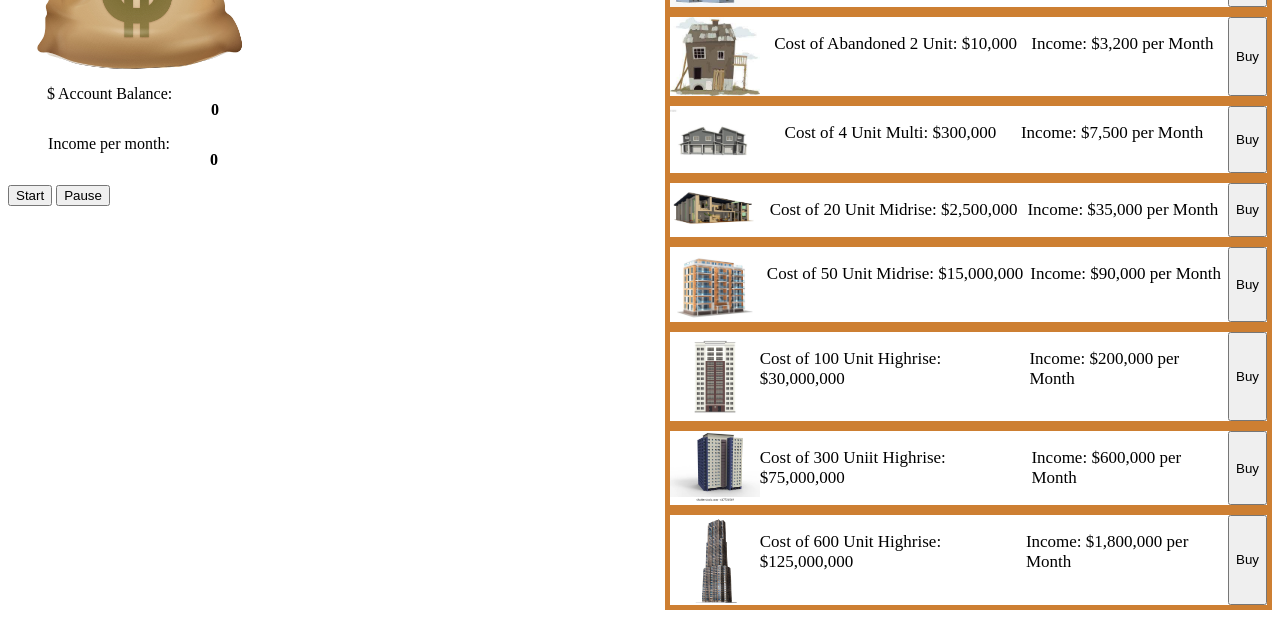
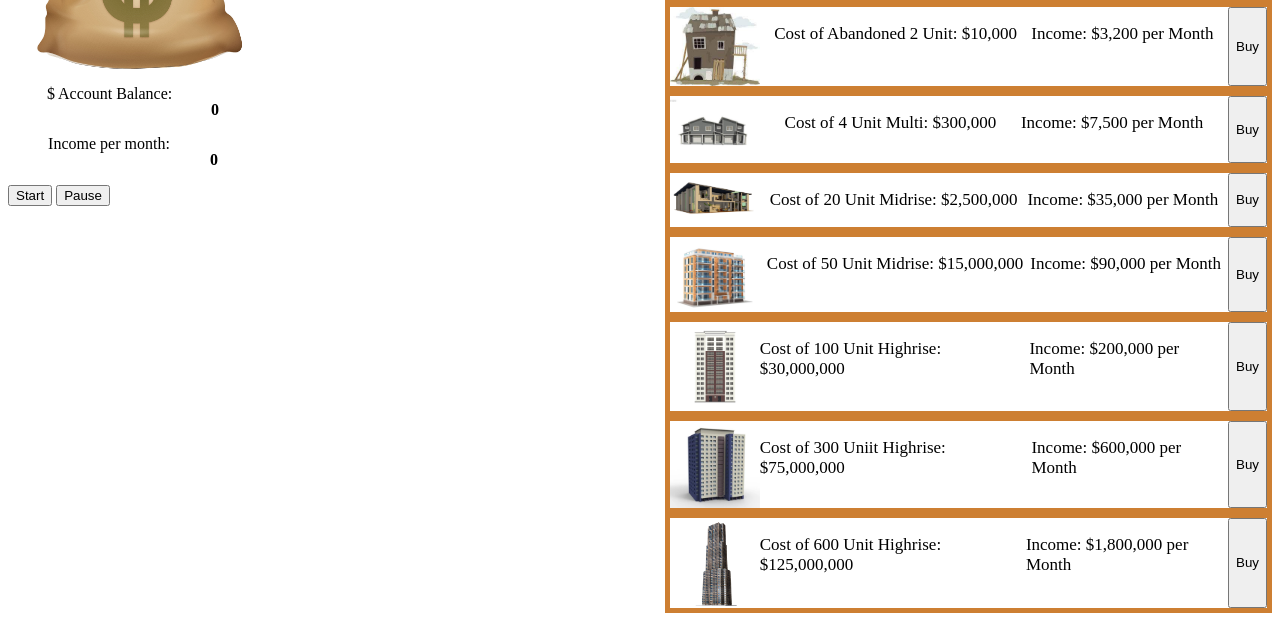
Before and after one commit to AGuyNamedDJ/Real-Estate-Clicker-Game, a website: page index.html in a window 1280 px wide. Shown: the part 173-800 px from the top of the page. Drawn offline with Linux system fonts and the light colour scheme.

Commit message:
updated images

```diff
--- a/index.html
+++ b/index.html
@@ -191,7 +191,7 @@
       >
         <img
           style="width: 15%; height: 15%"
-          src="three-hundred-unit-highrise-bullding.webp"
+          src="three-hundred-unit-highrise.jpg"
         />
         <p>Cost of 300 Uniit Highrise: $75,000,000</p>
         <p>Income: $600,000 per Month</p>
@@ -222,40 +222,3 @@
     <!-- End of Page -->
   </body>
 </html>
-
-<!-- Review -->
-<!-- Fix Home Grant Picture -->
-<!-- Fix 300 unit highrise picture -->
-
-<!-- Thoughts -->
-
-<!-- Clicker = Money (1 Second = 1 Months Rent Payments) -->
-<!-- Sections -->
-<!-- Total Resource Count Display -->
-
-<!-- Clicker Element that Increments resource count by 1 with each Clicker -->
-<!-- Pile of Cash -->
-
-<!-- Minimum 3 Producers to upgrade the different rates per second -->
-<!-- Money (Every Second = 1 Month's Rent) -->
-
-<!-- Resource Producers -->
-<!-- Home Grant, $1,000, Cost $1  -->
-<!-- Abandoned House, $1,400 per Month, Cost $1,000  -->
-<!-- Abandoned 2 Unit Building, $3,200 per Month, Cost $10,000  -->
-<!-- 4 Unit Building, $7,500 per Month, Cost $300,000 -->
-<!-- 20 Unit Lowrise, $35,000 per Month, Cost $2,500,000 -->
-<!-- 50 Unit Midrise, $90,000 per Month, Cost 15,000,000 -->
-<!-- 100 Unit Midrise, $200,000 per Month, Cost $30,000,000 -->
-<!-- 300 Unit Highrise, $600,000 per Month Cost $75,000,000 -->
-<!-- 600 Unit Highrise, $1,800,000 per Month, Cost $125,000,000-->
-
-<!-- Requirements -->
-<!-- Variables -->
-<!-- Loop -->
-<!-- If Else If Statements -->
-<!-- Functions -->
-<!-- Arrays -->
-<!-- DOM MAnipulation -->
-<!-- CSS; flexbox, grid -->
-<!-- User Experience -->
```
Also changed, not shown: money-grant-one.jpg (added), money-grant.jpg, three-hundred-unit-highrise-bullding-one.webp (renamed from three-hundred-unit-highrise-bullding.webp), three-hundred-unit-highrise.jpg (added).
